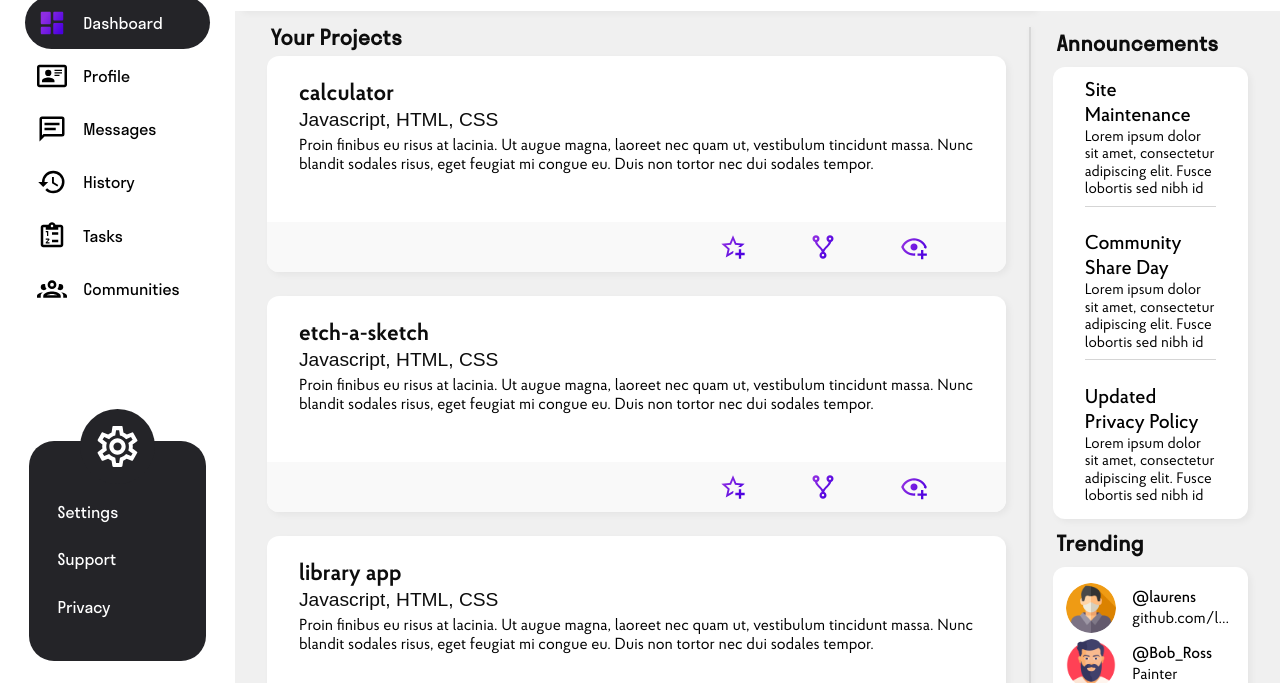
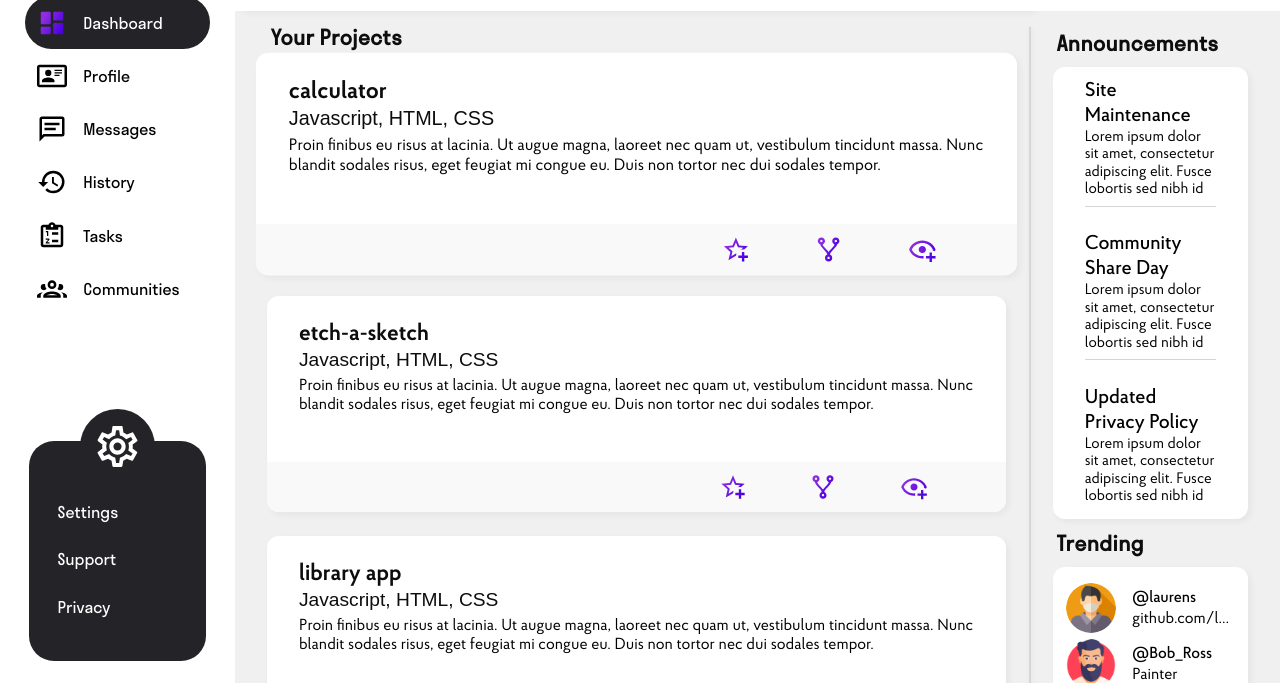
Before and after one commit to laur-ns/dashboard-design, a plain HTML site: page index.html in a window 1280 px wide. In both pictures the pointer is over the element 636 px from the left and 280 px from the top of the page. Shown: the part 117-800 px from the top of the page. Drawn offline with Linux system fonts and the light colour scheme; a script that the page names is missing; a web font is replaced by a local one.

Commit message:
Add card interactions and update README

```diff
--- a/style.css
+++ b/style.css
@@ -340,6 +340,8 @@ main .cards-container {
   grid-template: 13.5rem / repeat(auto-fit, minmax(380px, 1fr));
   gap: 1.5rem 1.2rem;
   grid-auto-rows: 13.5rem;
+  justify-items: center;
+  align-items: center;
 }
 
 main .card {
@@ -347,6 +349,14 @@ main .card {
   border-radius: 12px;
   display: grid;
   box-shadow: 3px 3px 7px rgba(0, 0, 0, 0.048);
+  width: 100%;
+  height: 100%;
+  cursor: pointer;
+}
+
+.card:hover {
+  transform: scale(103%);
+  transition: all .1s;
 }
 
 .card-info {
@@ -396,8 +406,8 @@ main .card {
 }
 
 .bottom-container > *:hover {
-  height: 30px;
-  width: 30px;
+  transform: scale(110%);
+  transition: all 0.1s;
 }
 
 .star {
```
Also changed, not shown: script.js (deleted), 2 other files.
